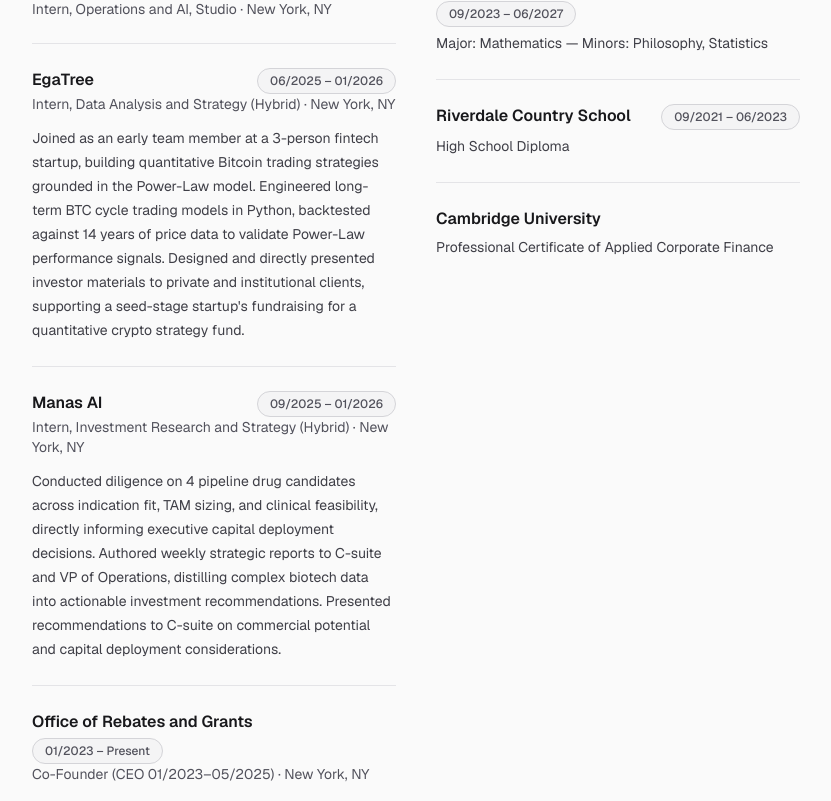
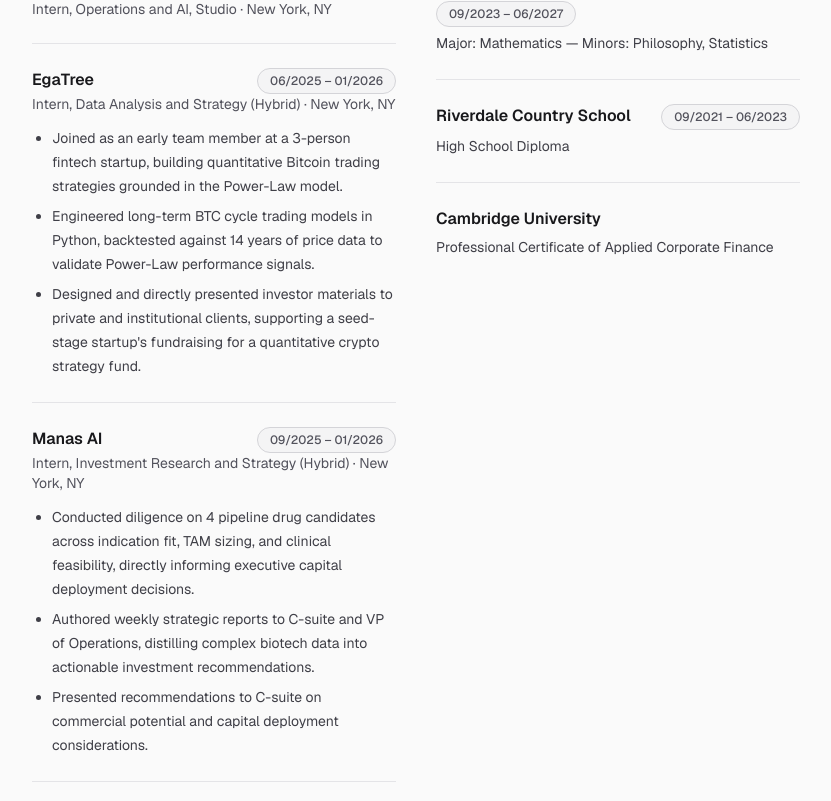
Before and after one commit to amaanavi/AFMwebsite, a Next.js app: page / in a window 1280 px wide. Shown: the part 1115-1916 px from the top of the page, without its empty margins (224-1055 px from the left). Built offline with nearby package versions, Linux system fonts and the light colour scheme.

Commit message:
Restore bullet lists in Experience, fix Office of Rebates and Grants end date

```diff
--- a/src/app/page.tsx
+++ b/src/app/page.tsx
@@ -117,9 +117,11 @@
                         {job.role} · {job.location}
                       </p>
                       {job.bullets.length > 0 && (
-                        <p className="mt-3 text-sm leading-6 text-zinc-700">
-                          {job.bullets.join(" ")}
-                        </p>
+                        <ul className="mt-3 list-disc space-y-1.5 pl-5 text-sm leading-6 text-zinc-700">
+                          {job.bullets.map((bullet) => (
+                            <li key={bullet}>{bullet}</li>
+                          ))}
+                        </ul>
                       )}
                     </div>
                   ))}
--- a/src/data/resume.ts
+++ b/src/data/resume.ts
@@ -73,7 +73,7 @@
     org: "Office of Rebates and Grants",
     role: "Co-Founder (CEO 01/2023–05/2025)",
     location: "New York, NY",
-    period: "01/2023 – Present",
+    period: "01/2023 – 01/2025",
     bullets: [
       "Co-founded a legal services startup partnering with law firms to deliver affordable, on-call legal advice to student-founded startups.",
       "Sourced and advised 20+ companies on Employee Retention Credit and CARES Act applications via partner law firms, generating $3M+ in client funding and $300K+ in revenue.",
```
